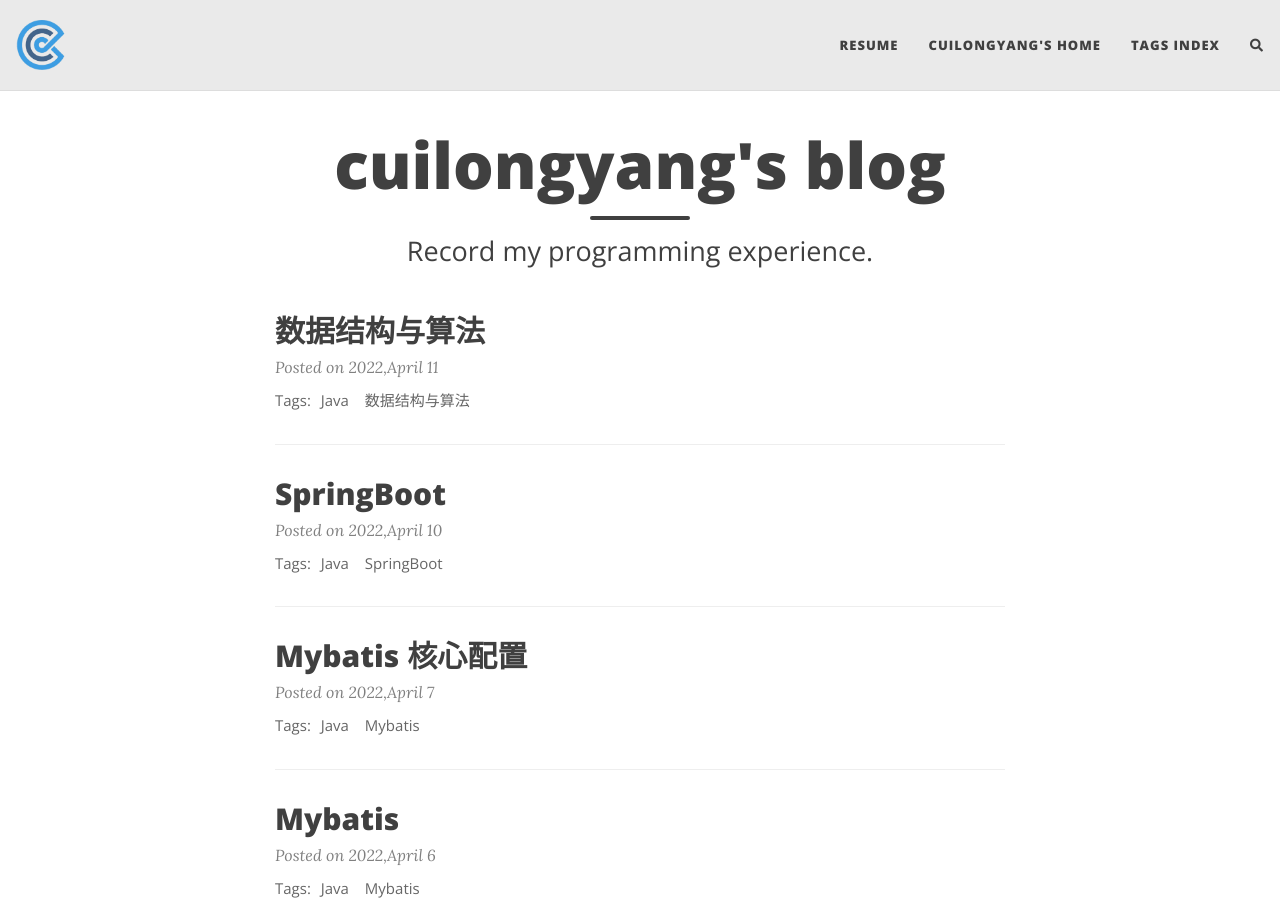
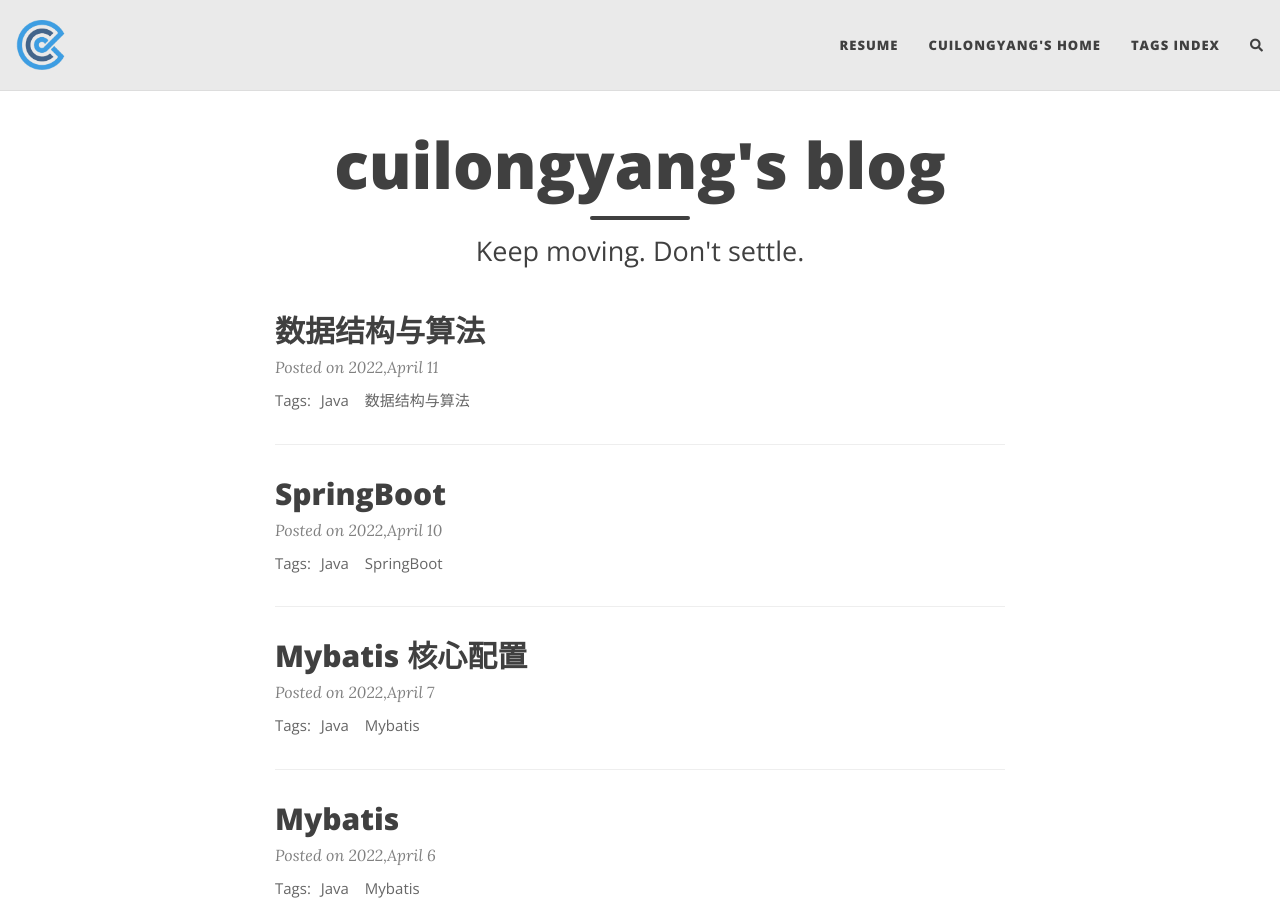
Before and after one commit to cuilongyang/cuilongyang.github.io, a Jekyll site: the page built from index.html, in a window 1280 px wide and 900 px high. Built offline with Jekyll 4.4.1, drawn with Linux system fonts in a browser that asks for light colours; nearby versions of some CDN libraries; the list of posts is cut into pages by our own code; comment, search, counter and statistics services are not loaded.

Commit message:
Update index.html

```diff
--- a/index.html
+++ b/index.html
@@ -1,5 +1,5 @@
 ---
 layout: home
 title: cuilongyang's blog
-subtitle: Record my programming experience.
+subtitle: Keep moving. Don't settle.
 ---
```
